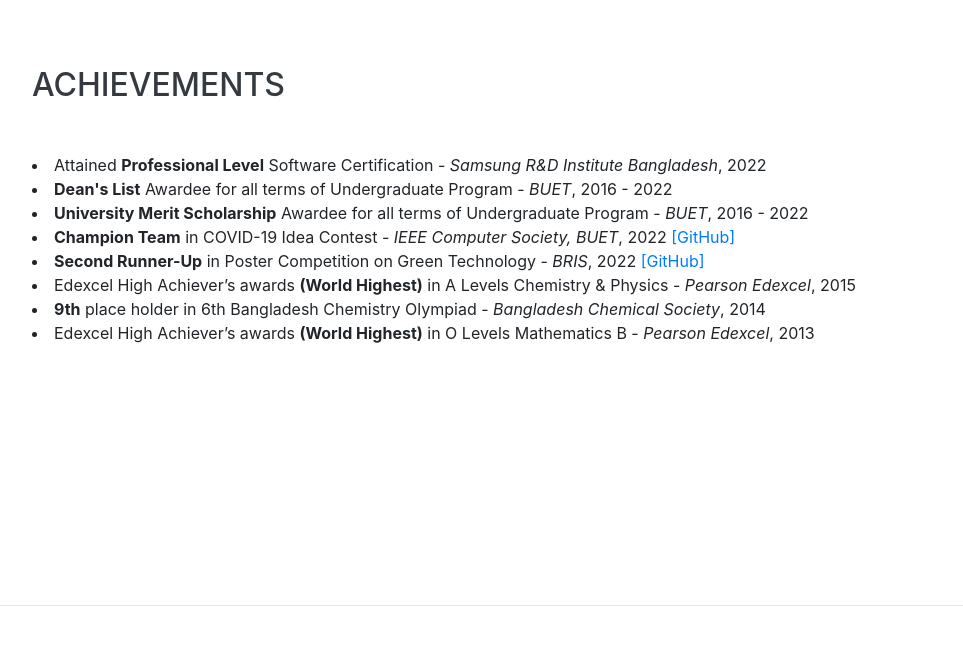
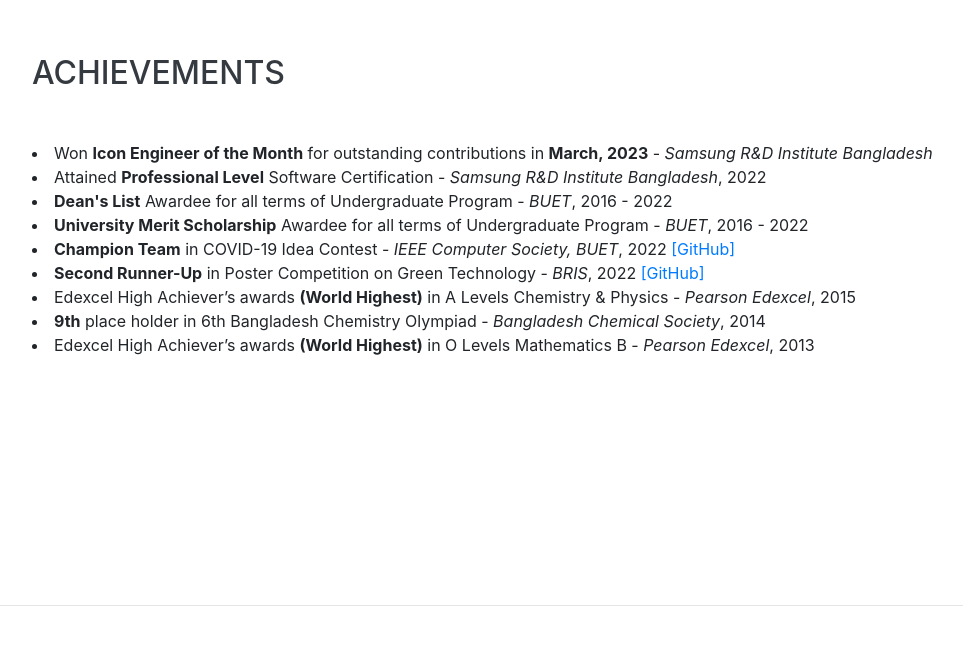
Before and after one commit to Subangkar/Subangkar.github.io, a website with bundled scripts: page index.html in a window 1280 px wide. Shown: the part 6567-7212 px from the top of the page, without its empty margins (288-1251 px from the left). Built offline with nearby package versions, Linux system fonts and the light colour scheme; a web font is replaced by a local one.

Commit message:
Update Achievements

```diff
--- a/index.html
+++ b/index.html
@@ -401,6 +401,9 @@
     <div class="w-100">
       <h2 class="mb-5">Achievements</h2>
       <list>
+		<li>
+			Won <b>Icon Engineer of the Month</b> for outstanding contributions in <b> March, 2023</b> - <i>Samsung R&D Institute Bangladesh</i>
+		</li>
         <li>
 			Attained <b>Professional Level</b> Software Certification - <i>Samsung R&D Institute Bangladesh</i>, 2022
 		</li>
```
